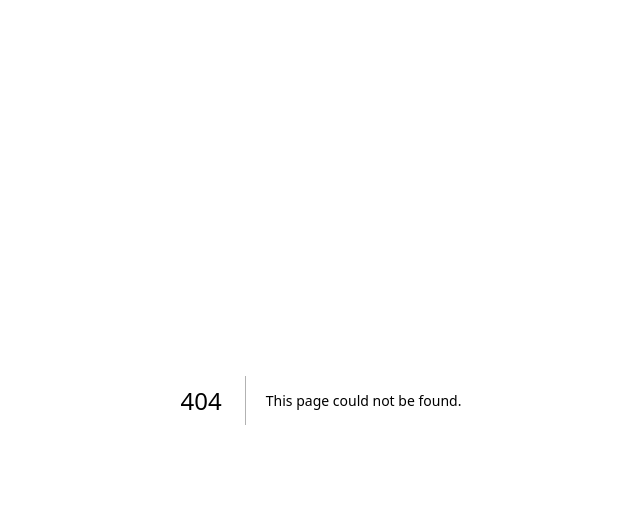
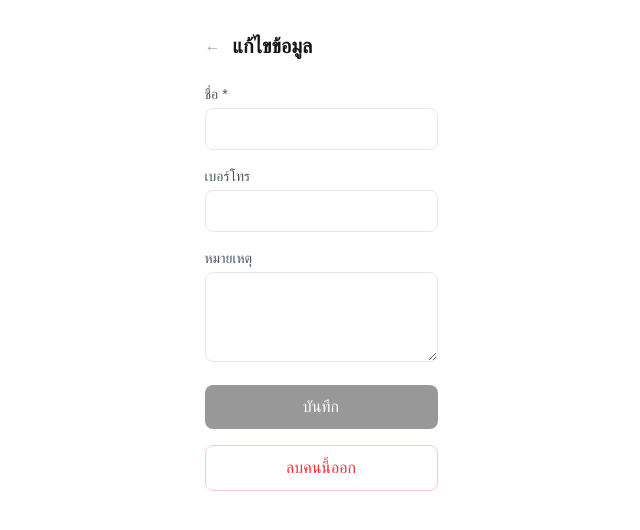
Before and after one commit to 714byblack/yumejung, a Next.js app: page /borrowers/1/edit in a window 1280 px wide. Before the commit this address had no page. Shown: the top 530 px of the page, without its empty margins (319-959 px from the left). Built offline with nearby package versions, Linux system fonts and the light colour scheme; no server answers; the database is empty.

Commit message:
feat: edit/delete borrower and transaction

```diff
--- /dev/null
+++ b/app/borrowers/[id]/DeleteTransactionButton.tsx
@@ -0,0 +1,21 @@
+'use client'
+import { useRouter } from 'next/navigation'
+import { supabase } from '@/lib/supabase'
+
+export default function DeleteTransactionButton({ id }: { id: string }) {
+  const router = useRouter()
+
+  async function handleDelete() {
+    if (!confirm('ลบรายการนี้?')) return
+    const { error } = await supabase.from('transactions').delete().eq('id', id)
+    if (!error) router.refresh()
+    else alert('เกิดข้อผิดพลาด: ' + error.message)
+  }
+
+  return (
+    <button onClick={handleDelete}
+      className="text-xs text-gray-300 hover:text-red-400 transition-colors">
+      ลบ
+    </button>
+  )
+}
--- /dev/null
+++ b/app/borrowers/[id]/edit/page.tsx
@@ -0,0 +1,78 @@
+'use client'
+import { useEffect, useState } from 'react'
+import { useRouter } from 'next/navigation'
+import { supabase } from '@/lib/supabase'
+
+export default function EditBorrowerPage({ params }: { params: Promise<{ id: string }> }) {
+  const router = useRouter()
+  const [name, setName] = useState('')
+  const [phone, setPhone] = useState('')
+  const [note, setNote] = useState('')
+  const [loading, setLoading] = useState(false)
+  const [id, setId] = useState('')
+
+  useEffect(() => {
+    params.then(({ id }) => {
+      setId(id)
+      supabase.from('borrowers').select('*').eq('id', id).single().then(({ data }) => {
+        if (data) { setName(data.name); setPhone(data.phone ?? ''); setNote(data.note ?? '') }
+      })
+    })
+  }, [params])
+
+  async function handleSave() {
+    if (!name.trim()) return
+    setLoading(true)
+    const { error } = await supabase.from('borrowers')
+      .update({ name: name.trim(), phone: phone || null, note: note || null })
+      .eq('id', id)
+    if (!error) router.push(`/borrowers/${id}`)
+    else { alert('เกิดข้อผิดพลาด: ' + error.message); setLoading(false) }
+  }
+
+  async function handleDelete() {
+    if (!confirm(`ลบ "${name}" และรายการทั้งหมดของคนนี้?`)) return
+    setLoading(true)
+    const { error } = await supabase.from('borrowers').delete().eq('id', id)
+    if (!error) router.push('/')
+    else { alert('เกิดข้อผิดพลาด: ' + error.message); setLoading(false) }
+  }
+
+  return (
+    <main className="max-w-md mx-auto px-4 py-8">
+      <div className="flex items-center gap-3 mb-6">
+        <button onClick={() => router.back()} className="text-gray-400 hover:text-black">←</button>
+        <h1 className="text-xl font-semibold">แก้ไขข้อมูล</h1>
+      </div>
+
+      <div className="space-y-4">
+        <div>
+          <label className="block text-sm text-gray-600 mb-1">ชื่อ *</label>
+          <input value={name} onChange={e => setName(e.target.value)}
+            className="w-full border border-gray-200 rounded-lg px-3 py-2 focus:outline-none focus:border-black" />
+        </div>
+        <div>
+          <label className="block text-sm text-gray-600 mb-1">เบอร์โทร</label>
+          <input value={phone} onChange={e => setPhone(e.target.value)}
+            className="w-full border border-gray-200 rounded-lg px-3 py-2 focus:outline-none focus:border-black" />
+        </div>
+        <div>
+          <label className="block text-sm text-gray-600 mb-1">หมายเหตุ</label>
+          <textarea value={note} onChange={e => setNote(e.target.value)}
+            className="w-full border border-gray-200 rounded-lg px-3 py-2 focus:outline-none focus:border-black"
+            rows={3} />
+        </div>
+
+        <button onClick={handleSave} disabled={loading || !name.trim()}
+          className="w-full bg-black text-white py-2.5 rounded-lg disabled:opacity-40">
+          {loading ? 'กำลังบันทึก...' : 'บันทึก'}
+        </button>
+
+        <button onClick={handleDelete} disabled={loading}
+          className="w-full border border-red-200 text-red-500 py-2.5 rounded-lg hover:bg-red-50 disabled:opacity-40">
+          ลบคนนี้ออก
+        </button>
+      </div>
+    </main>
+  )
+}
--- a/app/borrowers/[id]/page.tsx
+++ b/app/borrowers/[id]/page.tsx
@@ -2,6 +2,7 @@ import { supabase } from '@/lib/supabase'
 import { Transaction } from '@/lib/types'
 import Link from 'next/link'
 import { notFound } from 'next/navigation'
+import DeleteTransactionButton from './DeleteTransactionButton'
 
 export default async function BorrowerPage({ params }: { params: Promise<{ id: string }> }) {
   const { id } = await params
@@ -28,6 +29,10 @@ export default async function BorrowerPage({ params }: { params: Promise<{ id: s
           <h1 className="text-xl font-semibold">{borrower.name}</h1>
           {borrower.phone && <p className="text-sm text-gray-400">{borrower.phone}</p>}
         </div>
+        <Link href={`/borrowers/${id}/edit`}
+          className="text-sm text-gray-500 border border-gray-200 px-3 py-2 rounded-lg hover:border-gray-400">
+          แก้ไข
+        </Link>
         <Link href={`/transactions/new?borrower=${id}`}
           className="bg-black text-white text-sm px-4 py-2 rounded-lg hover:bg-gray-800">
           + บันทึก
@@ -74,9 +79,12 @@ export default async function BorrowerPage({ params }: { params: Promise<{ id: s
                   )}
                 </div>
               </div>
-              <p className={`font-semibold ${t.type === 'borrow' ? 'text-red-500' : 'text-green-600'}`}>
-                {t.type === 'borrow' ? '-' : '+'}฿{Number(t.amount).toLocaleString()}
-              </p>
+              <div className="flex items-center gap-3">
+                <p className={`font-semibold ${t.type === 'borrow' ? 'text-red-500' : 'text-green-600'}`}>
+                  {t.type === 'borrow' ? '-' : '+'}฿{Number(t.amount).toLocaleString()}
+                </p>
+                <DeleteTransactionButton id={t.id} />
+              </div>
             </div>
           ))}
         </div>
```
